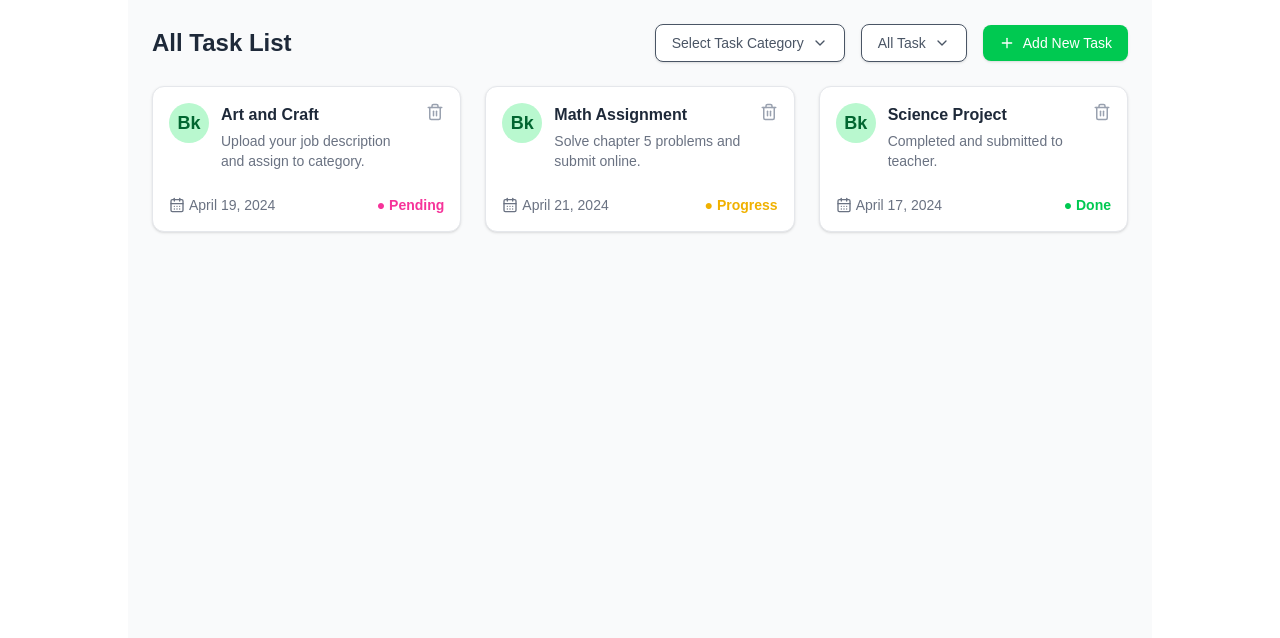
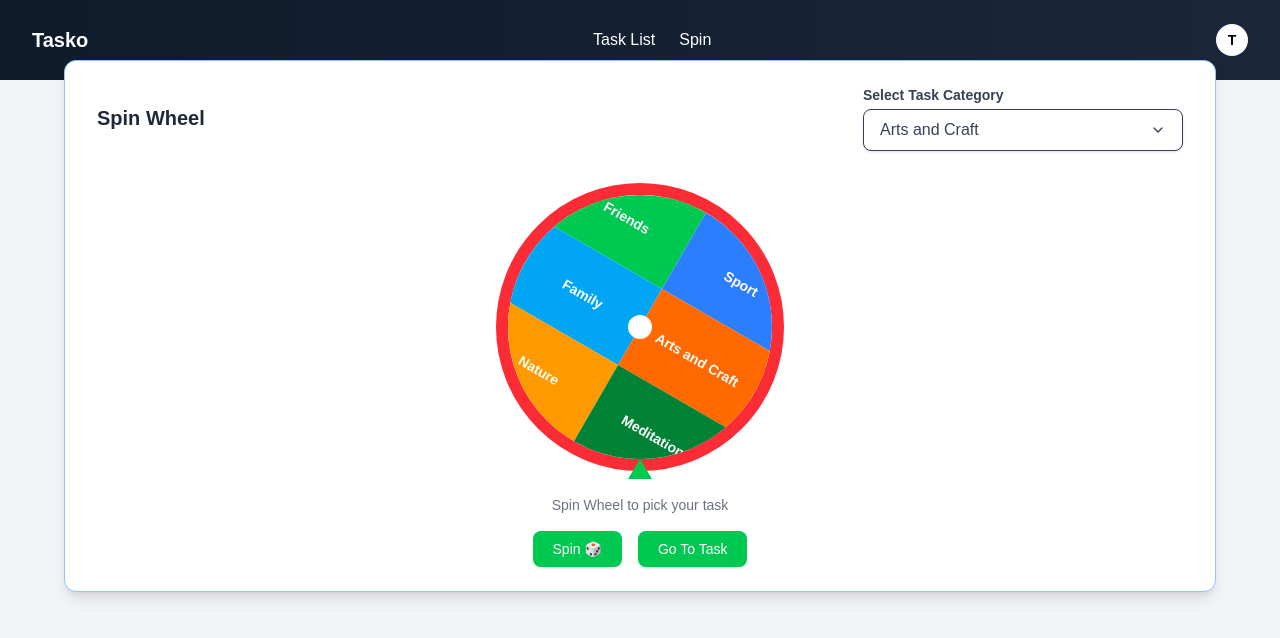
Before and after one commit to siam114/task-assesment, a Next.js app in the folder frontend/: page / in a window 1280 px wide. Shown: the top 638 px of the page. Built offline with nearby package versions, Linux system fonts and the light colour scheme.

Commit message:
design spinner wheel

```diff
--- a/frontend/src/app/page.tsx
+++ b/frontend/src/app/page.tsx
@@ -2,6 +2,7 @@ import TaskCard from "@/components/TaskCard";
 import LoginPage from "./pages/login";
 import ResetDesign from "./pages/resetdesign";
 import SignUpPage from "./pages/signup";
+import SpinnerWheel from "@/components/SpinnerWheel";
 
 export default function Home() {
   return (
@@ -9,7 +10,8 @@ export default function Home() {
      {/* <LoginPage/> */}
      {/* <SignUpPage/> */}
      {/* <ResetDesign/> */}
-     <TaskCard/>
+     {/* <TaskCard/> */}
+     <SpinnerWheel/>
    </div>
   );
 }
--- /dev/null
+++ b/frontend/src/components/SpinnerWheel.tsx
@@ -0,0 +1,114 @@
+"use client";
+
+import { ChevronDown } from "lucide-react";
+import { useState } from "react";
+
+const SpinnerWheel = () => {
+  const categories = [
+    "Arts and Craft",
+    "Nature",
+    "Family",
+    "Sport",
+    "Friends",
+    "Meditation",
+  ];
+  const [selectedCategory, setSelectedCategory] = useState("Arts and Craft");
+  const [dropdownOpen, setDropdownOpen] = useState(false);
+
+  return (
+    <div className="min-h-screen bg-gray-100">
+      {/* Top Navbar */}
+      <div className="bg-gradient-to-r from-[#0d1b2a] to-[#1b263b] text-white py-6 px-8 flex items-center justify-between">
+        <h1 className="text-xl font-bold">Tasko</h1>
+
+        {/* Centered nav items */}
+        <div className="flex items-center gap-6">
+          <button className="hover:text-green-400 font-medium">Task List</button>
+          <button className="hover:text-green-400 font-medium">Spin</button>
+        </div>
+
+        {/* User profile icon */}
+        <div className="w-8 h-8 bg-white text-black rounded-full flex items-center justify-center text-sm font-semibold">
+          T
+        </div>
+      </div>
+
+      {/* Main White Box */}
+      <div className="max-w-6xl mx-auto bg-white border border-blue-300 rounded-xl shadow-lg -mt-5 px-8 py-6">
+        {/* Top Section: Title and Dropdown side by side */}
+        <div className="flex flex-col md:flex-row justify-between items-start md:items-center mb-8 gap-4">
+          <h2 className="text-xl font-semibold text-gray-800">Spin Wheel</h2>
+
+          {/* Dropdown beside title */}
+          <div className="relative w-full max-w-xs">
+            <label className="text-sm font-semibold text-gray-700 block mb-1">
+              Select Task Category
+            </label>
+            <button
+              onClick={() => setDropdownOpen(!dropdownOpen)}
+              className="w-full border rounded-lg px-4 py-2 text-left bg-white shadow-sm flex items-center justify-between text-gray-700"
+            >
+              {selectedCategory}
+              <ChevronDown className="w-4 h-4" />
+            </button>
+
+            {dropdownOpen && (
+              <div className="absolute z-10 w-full bg-white border border-gray-200 rounded-lg mt-1 shadow-lg">
+                {categories.map((cat) => (
+                  <div
+                    key={cat}
+                    className={`px-4 py-2 hover:bg-green-50 cursor-pointer ${
+                      cat === selectedCategory ? "bg-green-100 font-medium" : ""
+                    }`}
+                    onClick={() => {
+                      setSelectedCategory(cat);
+                      setDropdownOpen(false);
+                    }}
+                  >
+                    {cat}
+                  </div>
+                ))}
+              </div>
+            )}
+          </div>
+        </div>
+
+        {/* Wheel + Buttons Centered */}
+        <div className="flex flex-col items-center justify-center">
+          {/* Wheel */}
+          <div className="relative w-72 h-72 mb-6">
+            <div className="w-full h-full rounded-full border-[12px] border-red-500 relative overflow-hidden flex items-center justify-center">
+              <div className="absolute inset-0 grid grid-cols-2 grid-rows-3 rotate-[30deg] text-white text-sm font-semibold text-center">
+                <div className="bg-green-500 flex items-center justify-center">Friends</div>
+                <div className="bg-blue-500 flex items-center justify-center">Sport</div>
+                <div className="bg-sky-500 flex items-center justify-center">Family</div>
+                <div className="bg-orange-500 flex items-center justify-center">Arts and Craft</div>
+                <div className="bg-amber-500 flex items-center justify-center">Nature</div>
+                <div className="bg-green-700 flex items-center justify-center">Meditation</div>
+              </div>
+              <div className="w-6 h-6 bg-white rounded-full z-10"></div>
+            </div>
+
+            {/* Pointer Arrow */}
+            <div className="absolute top-full left-1/2 -translate-x-1/2 -mt-3 w-0 h-0 border-l-[12px] border-r-[12px] border-b-[20px] border-l-transparent border-r-transparent border-b-green-500" />
+          </div>
+
+          {/* Label Below Wheel */}
+          <p className="text-sm text-gray-500 mb-4">Spin Wheel to pick your task</p>
+
+          {/* Action Buttons */}
+          <div className="flex gap-4">
+            <button className="bg-green-500 hover:bg-green-600 text-white px-5 py-2 rounded-lg text-sm font-medium shadow">
+              Spin 🎲
+            </button>
+            <button className="bg-green-500 hover:bg-green-600 text-white px-5 py-2 rounded-lg text-sm font-medium shadow">
+              Go To Task
+            </button>
+          </div>
+        </div>
+      </div>
+    </div>
+  );
+};
+
+export default SpinnerWheel;
```
